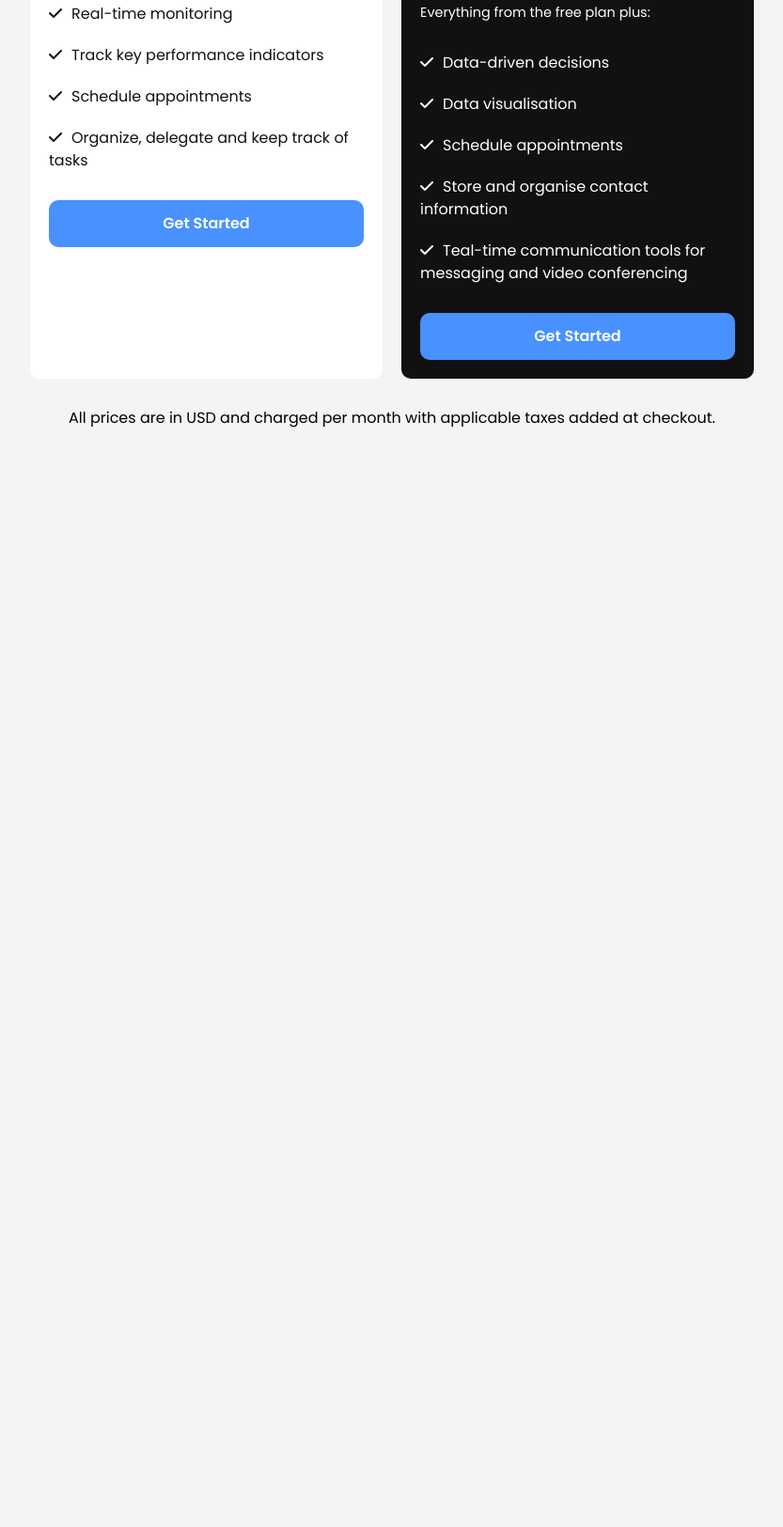
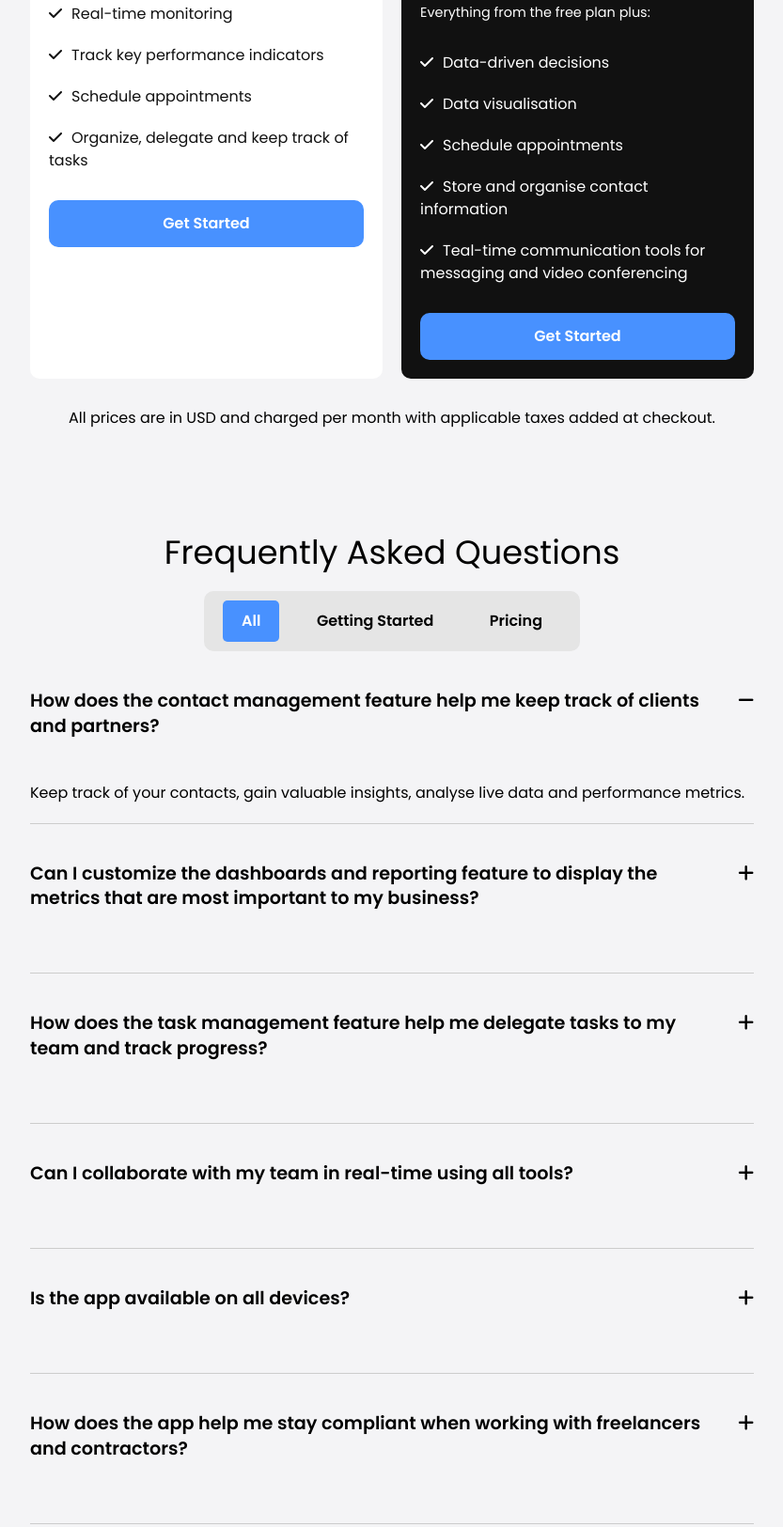
Before and after one commit to siamso/saas-landing-page, a plain HTML site: page index.html in a window 1280 px wide. Shown: the part 2521-4146 px from the top of the page at 94% size, without its empty margins (223-1056 px from the left). Before the commit the page ends 3008 px from the top, so only its background shows below. Drawn offline with Linux system fonts and the light colour scheme.

Commit message:
faq html and css

```diff
--- a/css/style.css
+++ b/css/style.css
@@ -188,6 +188,69 @@ body{
   margin: 30px 0px;
 }
 
+/* FAQ */
+
+.faq{
+  padding: 40px 0px;
+}
+
+.faq .faq-group{
+  border-bottom: 1px solid #ccc;
+  padding-bottom: 20px;
+}
+
+.faq .faq-group .faq-group-header{
+  padding: 20px 0;
+  margin-bottom: 15px;
+  position: relative;
+}
+
+.faq .faq-group .faq-group-header h4{
+  font-weight: 600;
+  width: 95%;
+}
+
+.faq .faq-group .faq-group-header i{
+  position: absolute;
+  right: 0;
+  top: 43px;
+  font-size: 1.2rem;
+  cursor: pointer;
+}
+
+.faq .faq-group .faq-group-body {
+  display: none;
+}
+
+.faq .faq-group .faq-group-body.open{
+  display: block;
+}
+
+.faq ul.faq-menu {
+  max-width: 400px;
+  margin: auto;
+  display: flex;
+  justify-content: space-between;
+  align-items: center;
+  background: var(--gray-color);
+  padding: 10px 20px;
+  border-radius: 10px;
+  font-weight: 600;
+  cursor: pointer;
+}
+
+.faq ul.faq-menu li{
+  padding: 10px 20px;
+  border-radius: 5px;
+  text-align: center;
+}
+
+.faq ul.faq-menu li.active{
+  background: var(--primary-color);
+  color: var(--light-color);
+}
+
+
 
 
 /* ------------------------------------------ */
--- a/index.html
+++ b/index.html
@@ -176,6 +176,115 @@
     </div>
   </section>
 
+  <section class="faq">
+    <div class="container-sm">
+      <h3 class="text-xl text-center">Frequently Asked Questions</h3>
+      <ul class="faq-menu">
+        <li class="active">All</li>
+        <li>Getting Started</li>
+        <li>Pricing</li>
+      </ul>
+      <div class="faq-content">
+        <div class="faq-group">
+          <div class="faq-group-header">
+            <h4 class="text-md">
+              How does the contact management feature help me keep track of
+              clients and partners?
+            </h4>
+            <i class="fas fa-minus"></i>
+          </div>
+          <div class="faq-group-body open">
+            <p>
+              Keep track of your contacts, gain valuable insights, analyse
+              live data and performance metrics.
+            </p>
+          </div>
+        </div>
+
+        <div class="faq-group">
+          <div class="faq-group-header">
+            <h4 class="text-md">
+              Can I customize the dashboards and reporting feature to display
+              the metrics that are most important to my business?
+            </h4>
+            <i class="fas fa-plus"></i>
+          </div>
+          <div class="faq-group-body">
+            <p>
+              Lorem, ipsum dolor sit amet consectetur adipisicing elit. Ad
+              culpa enim blanditiis rem ipsum aliquam, unde iste fugit
+              praesentium eos?
+            </p>
+          </div>
+        </div>
+
+        <div class="faq-group">
+          <div class="faq-group-header">
+            <h4 class="text-md">
+              How does the task management feature help me delegate tasks to
+              my team and track progress?
+            </h4>
+            <i class="fas fa-plus"></i>
+          </div>
+          <div class="faq-group-body">
+            <p>
+              Lorem ipsum dolor sit amet, consectetur adipisicing elit.
+              Incidunt, a! Quaerat, voluptatum. Animi molestias ex quasi
+              explicabo minima perferendis commodi.
+            </p>
+          </div>
+        </div>
+
+        <div class="faq-group">
+          <div class="faq-group-header">
+            <h4 class="text-md">
+              Can I collaborate with my team in real-time using all tools?
+            </h4>
+            <i class="fas fa-plus"></i>
+          </div>
+          <div class="faq-group-body">
+            <p>
+              Lorem, ipsum dolor sit amet consectetur adipisicing elit.
+              Obcaecati doloremque assumenda aut dolorem recusandae quibusdam
+              aliquid. Repellat animi quam vitae.
+            </p>
+          </div>
+        </div>
+
+        <div class="faq-group">
+          <div class="faq-group-header">
+            <h4 class="text-md">Is the app available on all devices?</h4>
+            <i class="fas fa-plus"></i>
+          </div>
+          <div class="faq-group-body">
+            <p>
+              Lorem, ipsum dolor sit amet consectetur adipisicing elit.
+              Obcaecati doloremque assumenda aut dolorem recusandae quibusdam
+              aliquid. Repellat animi quam vitae.
+            </p>
+          </div>
+        </div>
+
+        <div class="faq-group">
+          <div class="faq-group-header">
+            <h4 class="text-md">
+              How does the app help me stay compliant when working with
+              freelancers and contractors?
+            </h4>
+            <i class="fas fa-plus"></i>
+          </div>
+          <div class="faq-group-body">
+            <p>
+              Lorem, ipsum dolor sit amet consectetur adipisicing elit.
+              Obcaecati doloremque assumenda aut dolorem recusandae quibusdam
+              aliquid. Repellat animi quam vitae.
+            </p>
+          </div>
+        </div>
+      </div>
+    </div>
+  </section>
+
 
   <script src="./js/main.js"></script>
 </body>
```
